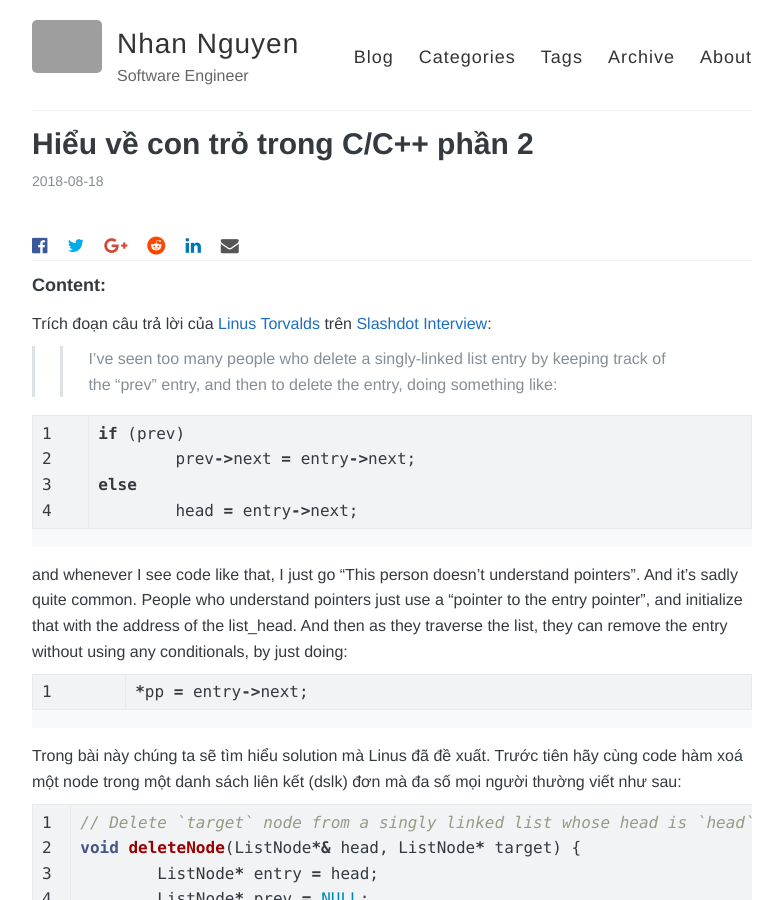
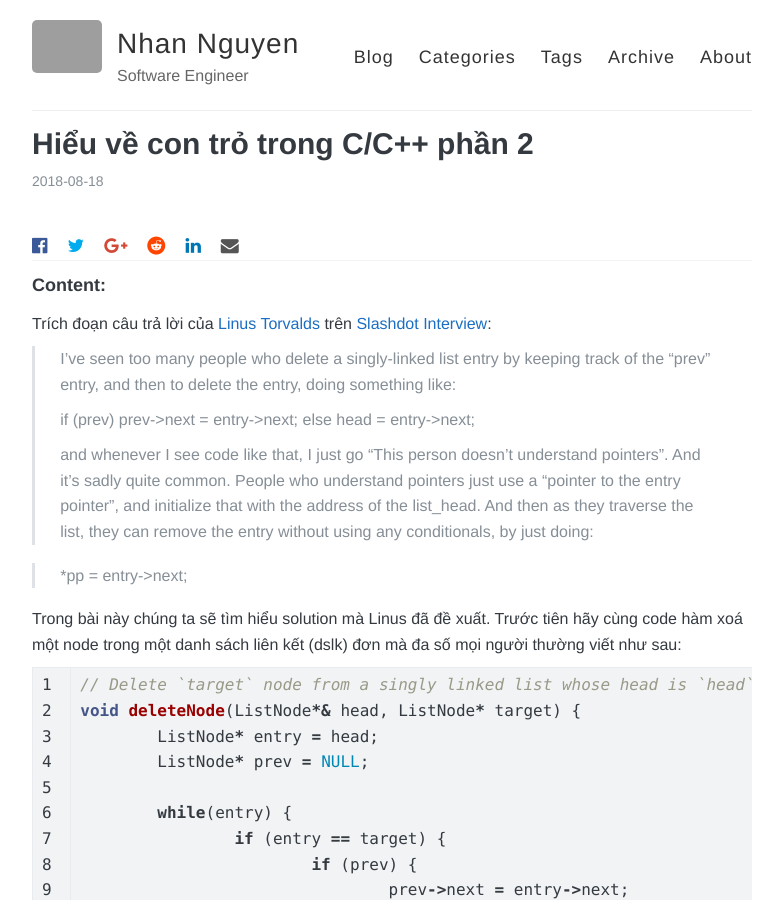
Before and after one commit to nhannguyen95/nhannguyen95.github.io, a Jekyll site: the page built from _posts/2018-08-18-hieu-ve-con-tro-2.md, in a window 1280 px wide and 900 px high. Shown: the whole window, without its empty margins (248-1031 px from the left). Built offline with Jekyll 4.4.1, drawn with Linux system fonts in a browser that asks for light colours; nearby versions of some CDN libraries; comment, search, counter and statistics services are not loaded; grey boxes are pictures that could not be loaded.

Commit message:
Update 2018-08-18-hieu-ve-con-tro-2.md

```diff
--- a/_posts/2018-08-18-hieu-ve-con-tro-2.md
+++ b/_posts/2018-08-18-hieu-ve-con-tro-2.md
@@ -15,20 +15,16 @@ summary: Hiểu thêm về con trỏ trong C/C++ phần 2.
 
 Trích đoạn câu trả lời của [Linus Torvalds](https://en.wikipedia.org/wiki/Linus_Torvalds) trên [Slashdot Interview](http://meta.slashdot.org/story/12/10/11/0030249/linus-torvalds-answers-your-questions):
 
->> I've seen too many people who delete a singly-linked list entry by keeping track of the "prev" entry, and then to delete the entry, doing something like:
+> I've seen too many people who delete a singly-linked list entry by keeping track of the "prev" entry, and then to delete the entry, doing something like:
+>
+> if (prev)
+> 	prev->next = entry->next;
+> else
+> 	head = entry->next;
+>
+> and whenever I see code like that, I just go "This person doesn't understand pointers". And it's sadly quite common. People who understand pointers just use a "pointer to the entry pointer", and initialize that with the address of the list_head. And then as they traverse the list, they can remove the entry without using any conditionals, by just doing:
 
-{% highlight cpp linenos %}
-if (prev)
-	prev->next = entry->next;
-else
-	head = entry->next;
-{% endhighlight %}
-
-and whenever I see code like that, I just go "This person doesn't understand pointers". And it's sadly quite common. People who understand pointers just use a "pointer to the entry pointer", and initialize that with the address of the list_head. And then as they traverse the list, they can remove the entry without using any conditionals, by just doing:
-
-{% highlight cpp linenos %}
-*pp = entry->next;
-{% endhighlight %}
+> *pp = entry->next;
 
 Trong bài này chúng ta sẽ tìm hiểu solution mà Linus đã đề xuất. Trước tiên hãy cùng code hàm xoá một node trong một danh sách liên kết (dslk) đơn mà đa số mọi người thường viết như sau:
 
```
